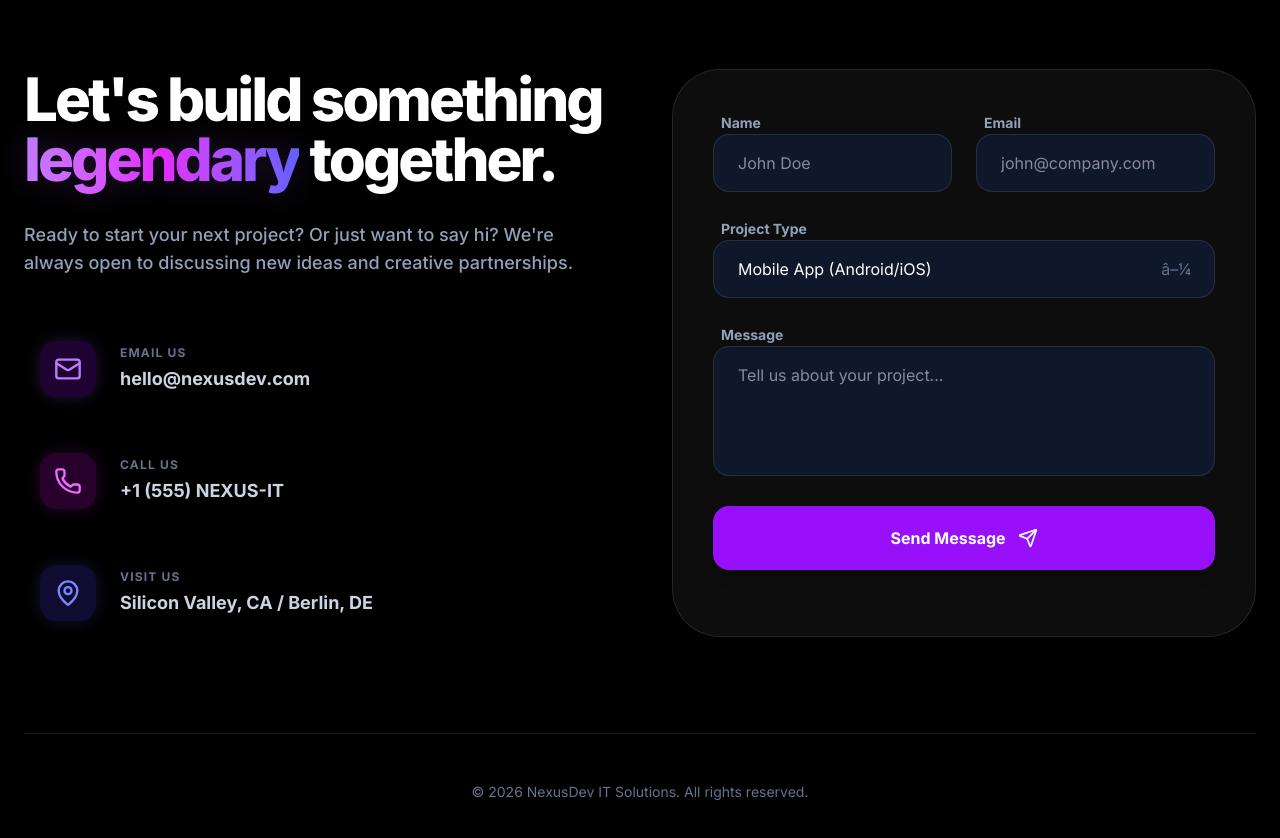
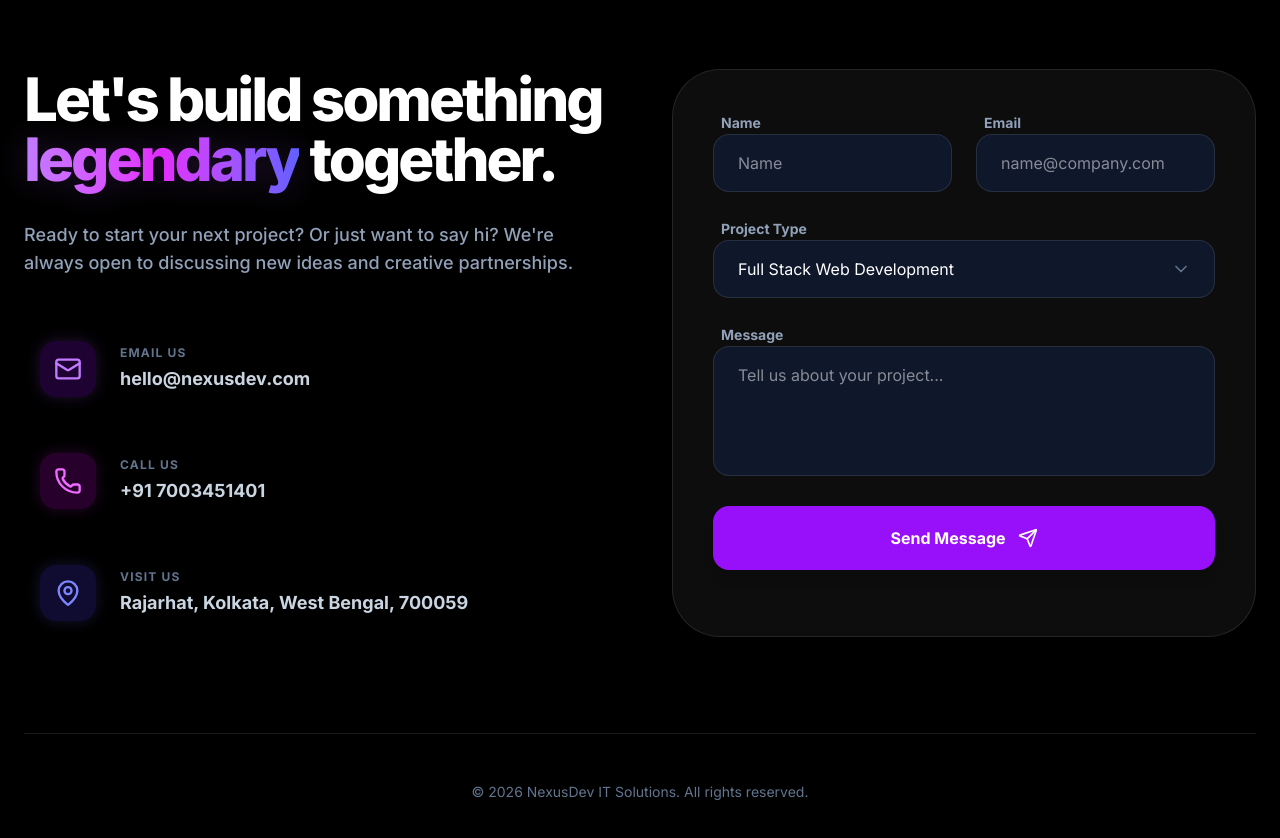
Before and after one commit to SougataSarkar/Nexus_IT, a React (Vite) app: page / in a window 1280 px wide. Shown: the part 5740-6578 px from the top of the page. Built offline with nearby package versions, Linux system fonts and the light colour scheme.

Commit message:
Update project type and contact information

```diff
--- a/src/components/Contact.tsx
+++ b/src/components/Contact.tsx
@@ -7,7 +7,7 @@ export default function Contact() {
   const [formData, setFormData] = useState({
     name: '',
     email: '',
-    projectType: 'Mobile App (Android/iOS)',
+    projectType: 'Full Stack Web Development',
     message: ''
   });
 
@@ -24,7 +24,7 @@ export default function Contact() {
 
       if (response.ok) {
         setStatus('success');
-        setFormData({ name: '', email: '', projectType: 'Mobile App (Android/iOS)', message: '' });
+        setFormData({ name: '', email: '', projectType: 'Full Stack Web Development', message: '' });
         setTimeout(() => setStatus('idle'), 5000);
       } else {
         setStatus('error');
@@ -60,7 +60,7 @@ export default function Contact() {
               </div>
               <div>
                 <p className="text-xs font-bold text-slate-500 uppercase tracking-widest mb-1">Call us</p>
-                <p className="font-bold text-lg">+1 (555) NEXUS-IT</p>
+                <p className="font-bold text-lg">+91 7003451401</p>
               </div>
             </div>
             <div className="flex items-center gap-6 text-slate-300 group p-4 rounded-2xl hover:bg-white/5 transition-all">
@@ -69,7 +69,7 @@ export default function Contact() {
               </div>
               <div>
                 <p className="text-xs font-bold text-slate-500 uppercase tracking-widest mb-1">Visit us</p>
-                <p className="font-bold text-lg">Silicon Valley, CA / Berlin, DE</p>
+                <p className="font-bold text-lg">Rajarhat, Kolkata, West Bengal, 700059</p>
               </div>
             </div>
           </div>
@@ -104,7 +104,7 @@ export default function Contact() {
                     value={formData.name}
                     onChange={(e) => setFormData({...formData, name: e.target.value})}
                     className="w-full bg-slate-900 border border-white/10 rounded-2xl px-6 py-4 text-white focus:border-purple-500 outline-none transition-all"
-                    placeholder="John Doe"
+                    placeholder="Name"
                   />
                 </div>
                 <div className="space-y-2">
@@ -115,7 +115,7 @@ export default function Contact() {
                     value={formData.email}
                     onChange={(e) => setFormData({...formData, email: e.target.value})}
                     className="w-full bg-slate-900 border border-white/10 rounded-2xl px-6 py-4 text-white focus:border-purple-500 outline-none transition-all"
-                    placeholder="john@company.com"
+                    placeholder="name@company.com"
                   />
                 </div>
               </div>
@@ -127,14 +127,16 @@ export default function Contact() {
                     onChange={(e) => setFormData({...formData, projectType: e.target.value})}
                     className="w-full bg-slate-900 border border-white/10 rounded-2xl px-6 py-4 text-white focus:border-purple-500 outline-none transition-all appearance-none cursor-pointer"
                   >
+                    <option>Full Stack Web Development</option>
                     <option>Mobile App (Android/iOS)</option>
-                    <option>Full Stack Web App</option>
                     <option>UI/UX Design</option>
                     <option>Enterprise AI Solutions</option>
                     <option>Other</option>
                   </select>
                   <div className="absolute right-6 top-1/2 -translate-y-1/2 pointer-events-none text-slate-500">
-                    â–¼
+                    <svg width="20" height="20" fill="none" viewBox="0 0 24 24">
+                      <path d="M6 9l6 6 6-6" stroke="currentColor" strokeWidth="2" strokeLinecap="round" strokeLinejoin="round"/>
+                    </svg>
                   </div>
                 </div>
               </div>
```
